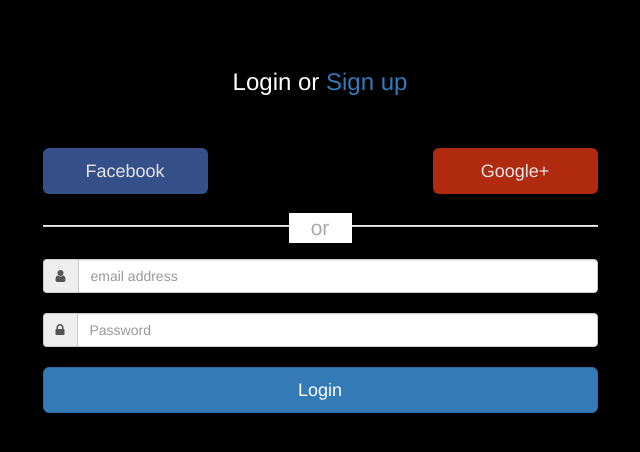
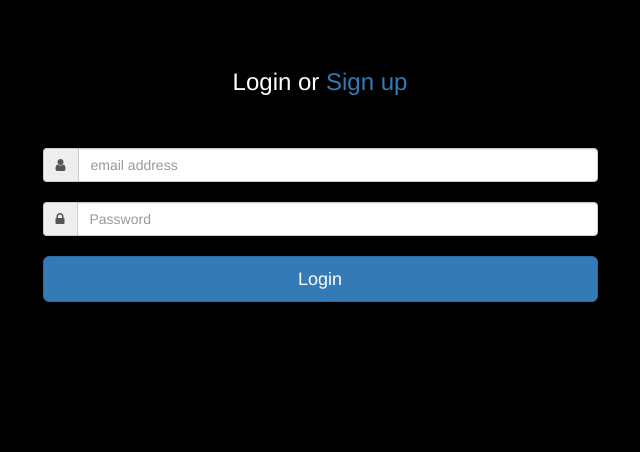
Before and after one commit to nibir8/FindMyEmployer, a Flask app: page / in a window 1280 px wide. Shown: the part 52-504 px from the top of the page, without its empty margins (320-960 px from the left). Run offline with Flask 2, Linux system fonts and the light colour scheme; some libraries are stand-ins or nearby versions.

Commit message:
updated templates

```diff
--- a/templates/home.html
+++ b/templates/home.html
@@ -35,26 +35,6 @@
             <div class="login">
                 <h3 class="login_Title">Login or <a href="/registerationForm">Sign up</a></h3>
                 <br>
-				<div class="row row_col-3 socialButtons">
-                    <div class="col-xs-4 col-sm-2">
-                        <a href="#" class="btn btn-lg btn-block btn_facebook">
-                        <i class="fa fa-facebook visible-xs"></i>
-                        <span class="hidden-xs">Facebook</span>
-                        </a>
-                    </div>
-                    <div class="col-xs-4 col-md-offset-2 col-sm-2">
-                        <a href="#" class="btn btn-lg btn-block btn_google">
-                        <i class="fa fa-google-plus visible-xs"></i>
-                        <span class="hidden-xs">Google+</span>
-                        </a>
-                    </div>
-                </div>
-                <div class="row row_col-3 loginOr">
-                    <div class="col-xs-12 col-sm-6">
-                        <hr class="hrOr">
-                        <span class="spanOr">or</span>
-                    </div>
-                </div>
                 <div class="row row_col-3">
                     <div class="col-xs-12 col-sm-6">
                         <form class="loginForm" action="/login" autocomplete="off" method="POST">
@@ -72,11 +52,9 @@
                         </form>
                     </div>
                 </div>
-                <div class="row row_col-3">
-                    <div class="col-xs-12 col-sm-3">
-                    </div>
-                    <div class="col-xs-12 col-sm-3">
-                    </div>
+				<br>
+                <div style="text-align:center;">
+					<h4 style="color:red;">{{error}}</h4>
                 </div>
             </div>
         </div>
```
Also changed, not shown: templates/jobs.html (+53 -32 lines).
